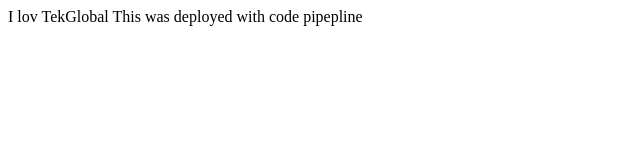
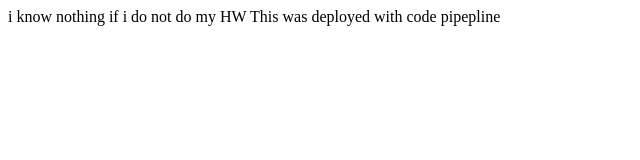
Before and after one commit to baacha123/borisacha4, a plain HTML site: page index.html in a window 1280 px wide. Shown: the whole page, without its empty margins (0-640 px from the left). Drawn offline with Linux system fonts and the light colour scheme.

Commit message:
check this out

```diff
--- a/index.html
+++ b/index.html
@@ -1,7 +1,7 @@
 <!DOCTYPE html>
 <html>
     <head>
-        I lov TekGlobal
+        i know nothing if i do not do my HW
     </head>
     <body>
         This was deployed with code pipepline
```
